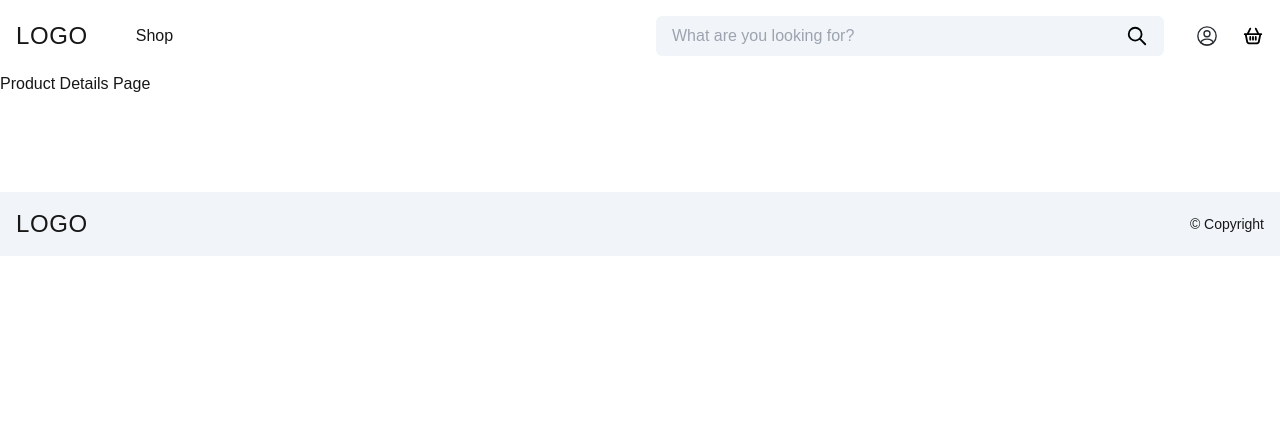
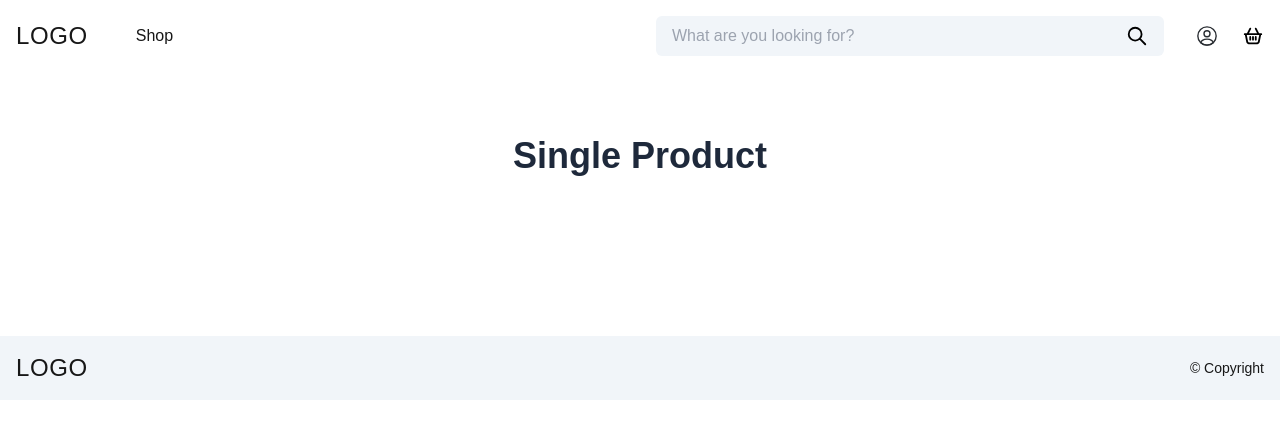
Before and after one commit to fmassiedev/unrvld-tech-test-v1, a Next.js app: page /products/7982853619734 in a window 1280 px wide. Shown: the top 438 px of the page. Built offline with nearby package versions, Linux system fonts and the light colour scheme.

Commit message:
Page Title component
1) Creation of Page Title Component for standardising across pages

```diff
--- a/app/page.tsx
+++ b/app/page.tsx
@@ -1,9 +1,10 @@
+import PageTitle from "@/components/PageTitle/PageTitle.component";
 import ProductList from "@/components/Product/ProductList/ProductList.component";
 
 export default function Home() {
   return (
     <main className="flex flex-col gap-8 row-start-2 items-center sm:items-start">
-      <div>Homepage</div>
+      <PageTitle title="Homepage" />
       <ProductList />
     </main>
   );
--- a/app/products/[slug]/page.tsx
+++ b/app/products/[slug]/page.tsx
@@ -1,5 +1,10 @@
+import PageTitle from "@/components/PageTitle/PageTitle.component";
 import React from "react";
 
 export default async function ProductDetailsPage() {
-  return <div>Product Details Page</div>;
+  return (
+    <main>
+      <PageTitle title="Single Product" />
+    </main>
+  );
 }
--- a/app/products/page.tsx
+++ b/app/products/page.tsx
@@ -1,15 +1,14 @@
+import PageTitle from "@/components/PageTitle/PageTitle.component";
 import ProductFilter from "@/components/Product/ProductFilter/ProductFilter.component";
 import ProductList from "@/components/Product/ProductList/ProductList.component";
 import React from "react";
 
 export default async function ProductListingPage() {
   return (
-    <div>
-      <div>Product Listing Page</div>
-      <div className="dgbfv">
-        <ProductFilter />
-        <ProductList />
-      </div>
-    </div>
+    <main>
+      <PageTitle title="Products" />
+      <ProductFilter />
+      <ProductList />
+    </main>
   );
 }
--- /dev/null
+++ b/components/PageTitle/PageTitle.component.tsx
@@ -0,0 +1,7 @@
+export default function PageTitle({ title }: { title: string }) {
+  return (
+    <div className="container mx-auto p-4">
+      <h1 className="text-4xl font-semibold text-slate-800 text-center my-12">{title}</h1>
+    </div>
+  );
+}
```
